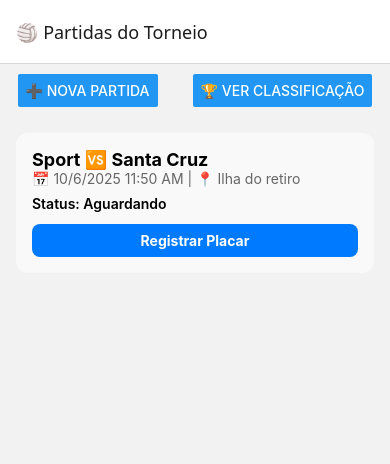
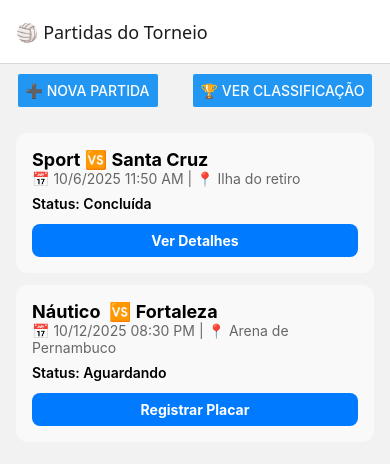
Before and after one commit to WhitexNinja/site_volei, a React Native app in the folder site_volei/: screen /Partidas in a window 390 px wide. Shown: the top 464 px of the page. Built offline with nearby package versions, Linux system fonts and the light colour scheme; data requests are answered from the project's data file.

Commit message:
socorrrroooooooooooooooo!!!!!!!!!

```diff
--- a/site_volei/config.js
+++ b/site_volei/config.js
@@ -1,4 +1,3 @@
-// config.js
 import { Platform } from 'react-native';
 
 export const BASE_URL = Platform.OS === 'android'
--- a/site_volei/db.json
+++ b/site_volei/db.json
@@ -1,11 +1,23 @@
 {
   "partidas": [
     {
-      "id": 1749513887044,
+      "id": "1749513887044",
       "equipe1": "Sport",
       "equipe2": "Santa Cruz ",
       "data": "2025-10-06T11:50:00",
       "local": "Ilha do retiro ",
+      "placar": "",
+      "status": "Concluída",
+      "sets": [],
+      "placarTime1": 2,
+      "placarTime2": 0
+    },
+    {
+      "id": 1749549138105,
+      "equipe1": "Náutico ",
+      "equipe2": "Fortaleza",
+      "data": "2025-10-12T20:30:00",
+      "local": "Arena de Pernambuco ",
       "placar": "",
       "status": "Aguardando",
       "sets": []
@@ -15,6 +27,26 @@
     {
       "id": "5d13",
       "nome": "Sport",
+      "pontos": 5,
+      "partidas": 1,
+      "vitorias": 1,
+      "derrotas": 0,
+      "setsVencidos": 2,
+      "setsPerdidos": 0
+    },
+    {
+      "id": "4071",
+      "nome": "Santa Cruz ",
+      "pontos": 0,
+      "partidas": 1,
+      "vitorias": 0,
+      "derrotas": 1,
+      "setsVencidos": 0,
+      "setsPerdidos": 0
+    },
+    {
+      "id": "cefe",
+      "nome": "Náutico ",
       "pontos": 0,
       "partidas": 0,
       "vitorias": 0,
@@ -23,8 +55,8 @@
       "setsPerdidos": 0
     },
     {
-      "id": "4071",
-      "nome": "Santa Cruz ",
+      "id": "d5cc",
+      "nome": "Fortaleza",
       "pontos": 0,
       "partidas": 0,
       "vitorias": 0,
--- a/site_volei/screens/Classificacao.js
+++ b/site_volei/screens/Classificacao.js
@@ -1,4 +1,3 @@
-// screens/Classificacao.js
 import React, { useEffect, useState } from 'react';
 import { View, Text, FlatList, StyleSheet, Alert, Button } from 'react-native';
 import { BASE_URL } from '../config';
--- a/site_volei/screens/CriarPartida.js
+++ b/site_volei/screens/CriarPartida.js
@@ -1,4 +1,3 @@
-// screens/CriarPartida.js
 import React, { useState } from 'react';
 import { View, Text, TextInput, Button, StyleSheet, Alert } from 'react-native';
 import { useNavigation } from '@react-navigation/native';
--- a/site_volei/screens/Partidas.js
+++ b/site_volei/screens/Partidas.js
@@ -1,4 +1,3 @@
-// screens/Partidas.js
 import React, { useState, useCallback } from 'react';
 import { View, Text, FlatList, StyleSheet, TouchableOpacity, Button, Alert } from 'react-native';
 import { useNavigation, useFocusEffect } from '@react-navigation/native';
--- a/site_volei/screens/RegistrarPlacar.js
+++ b/site_volei/screens/RegistrarPlacar.js
@@ -1,14 +1,16 @@
 import React, { useEffect, useState } from 'react';
-import { View, Text, TextInput, Button, Alert, StyleSheet, ActivityIndicator } from 'react-native';
+import {
+  View, Text, TextInput, Button, Alert,
+  StyleSheet, ActivityIndicator, TouchableOpacity
+} from 'react-native';
 import axios from 'axios';
 import { useRoute, useNavigation } from '@react-navigation/native';
-
-const API_URL = 'http://192.168.0.101:3000'; // Ajuste para o IP do seu servidor JSON Server
+import { BASE_URL } from '../config';
 
 export default function RegistrarPlacar() {
   const route = useRoute();
   const navigation = useNavigation();
-  const { id } = route.params || {};
+  const { partidaId } = route.params || {};
 
   const [partida, setPartida] = useState(null);
   const [loading, setLoading] = useState(true);
@@ -16,13 +18,13 @@
   const [placarTime2, setPlacarTime2] = useState('');
 
   useEffect(() => {
-    if (!id) {
+    if (!partidaId) {
       Alert.alert('Erro', 'ID da partida não foi passado!');
       navigation.goBack();
       return;
     }
 
-    axios.get(`${API_URL}/partidas/${id}`)
+    axios.get(`${BASE_URL}/partidas/${partidaId}`)
       .then(res => {
         setPartida(res.data);
         setLoading(false);
@@ -32,7 +34,7 @@
         console.log('Erro ao buscar partida:', err);
         navigation.goBack();
       });
-  }, [id]);
+  }, [partidaId]);
 
   const salvarPlacar = () => {
     const p1 = parseInt(placarTime1);
@@ -43,14 +45,13 @@
       return;
     }
 
-    // Atualiza o placar no backend
-    axios.patch(`${API_URL}/partidas/${id}`, {
+    axios.patch(`${BASE_URL}/partidas/${partidaId}`, {
       placarTime1: p1,
       placarTime2: p2,
-      status: 'finalizada',
+      status: 'Concluída'
     })
       .then(() => {
-        Alert.alert('Sucesso', 'Placar registrado!');
+        Alert.alert('Sucesso', 'Placar registrado com sucesso!');
         navigation.goBack();
       })
       .catch(err => {
@@ -62,27 +63,21 @@
   if (loading) {
     return (
       <View style={styles.container}>
-        <ActivityIndicator size="large" />
-      </View>
-    );
-  }
-
-  if (!partida) {
-    return (
-      <View style={styles.container}>
-        <Text>Partida não encontrada.</Text>
+        <ActivityIndicator size="large" color="#007AFF" />
       </View>
     );
   }
 
   return (
     <View style={styles.container}>
-      <Text style={styles.titulo}>Registrar Placar</Text>
-      <Text>{partida.time1} vs {partida.time2}</Text>
+      <Text style={styles.title}>Registrar Placar</Text>
+      <Text style={styles.subtitle}>
+        {partida.equipe1} 🆚 {partida.equipe2}
+      </Text>
 
       <TextInput
         style={styles.input}
-        placeholder={`Placar ${partida.time1}`}
+        placeholder={`Placar ${partida.equipe1}`}
         keyboardType="numeric"
         value={placarTime1}
         onChangeText={setPlacarTime1}
@@ -90,13 +85,15 @@
 
       <TextInput
         style={styles.input}
-        placeholder={`Placar ${partida.time2}`}
+        placeholder={`Placar ${partida.equipe2}`}
         keyboardType="numeric"
         value={placarTime2}
         onChangeText={setPlacarTime2}
       />
 
-      <Button title="Salvar Placar" onPress={salvarPlacar} />
+      <TouchableOpacity style={styles.button} onPress={salvarPlacar}>
+        <Text style={styles.buttonText}>Salvar Placar</Text>
+      </TouchableOpacity>
     </View>
   );
 }
@@ -104,21 +101,40 @@
 const styles = StyleSheet.create({
   container: {
     flex: 1,
-    padding: 20,
-    justifyContent: 'center',
+    padding: 24,
+    backgroundColor: '#fff',
+    justifyContent: 'center'
   },
-  titulo: {
-    fontSize: 24,
+  title: {
+    fontSize: 22,
     fontWeight: 'bold',
+    marginBottom: 10,
+    textAlign: 'center'
+  },
+  subtitle: {
+    fontSize: 16,
     marginBottom: 20,
     textAlign: 'center',
+    color: '#555'
   },
   input: {
     borderWidth: 1,
-    borderColor: '#aaa',
-    marginVertical: 10,
-    padding: 8,
-    fontSize: 18,
-    borderRadius: 4,
+    borderColor: '#ccc',
+    borderRadius: 10,
+    padding: 12,
+    fontSize: 16,
+    marginBottom: 15
   },
+  button: {
+    backgroundColor: '#007AFF',
+    paddingVertical: 12,
+    borderRadius: 10,
+    alignItems: 'center',
+    marginTop: 10
+  },
+  buttonText: {
+    color: '#fff',
+    fontWeight: 'bold',
+    fontSize: 16
+  }
 });
```
